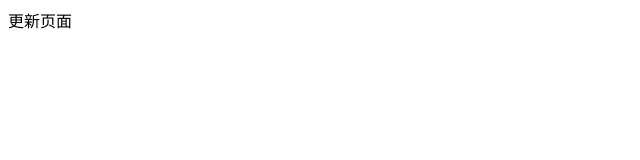
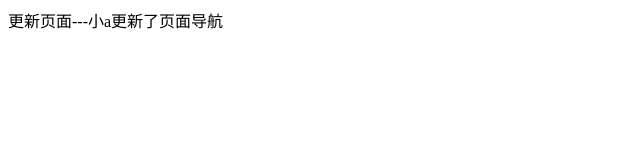
Before and after one commit to Star-jing/0510_test, a plain HTML site: page index.html in a window 1280 px wide. Shown: the whole page, without its empty margins (0-640 px from the left). Drawn offline with Linux system fonts and the light colour scheme.

```diff
--- a/index.html
+++ b/index.html
@@ -7,6 +7,6 @@
     <title>Document</title>
 </head>
 <body>
-    更新页面
+    更新页面---小a更新了页面导航
 </body>
 </html>
```
